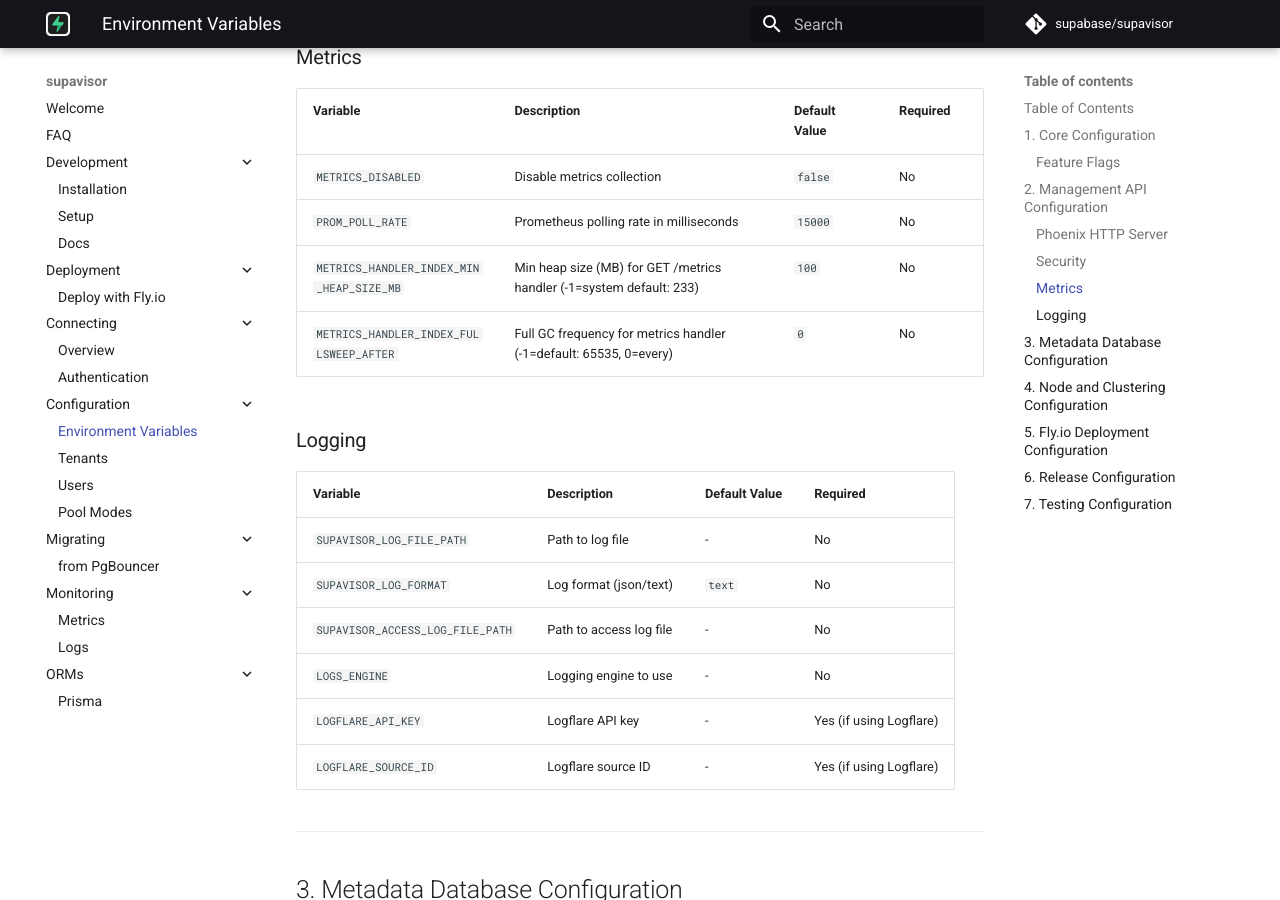
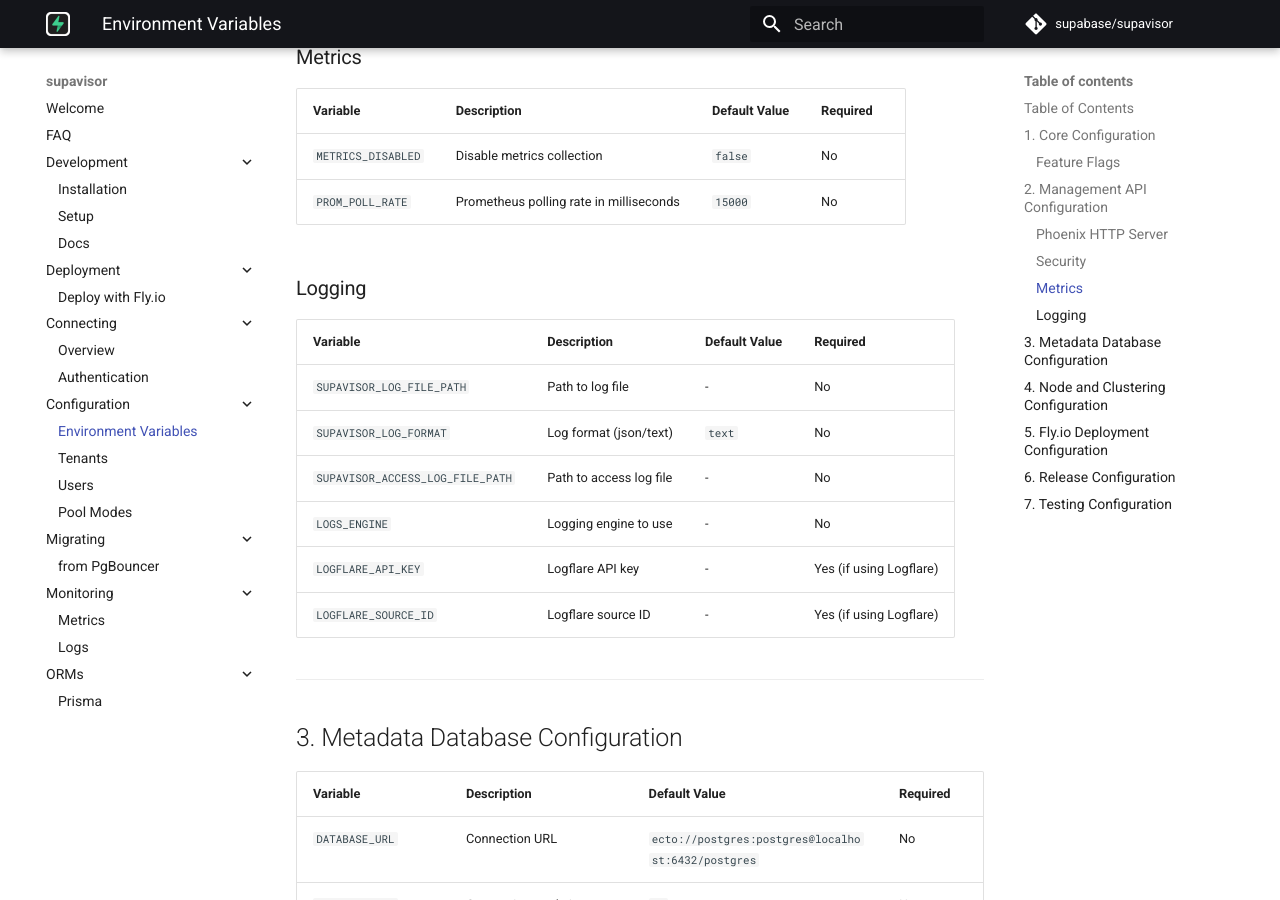
Before and after one commit to supabase/supavisor, an MkDocs documentation site: the page built from docs/configuration/env.md, in a window 1280 px wide and 900 px high, scrolled down 2888 px. Built offline with MkDocs 1.6.1 and Material for MkDocs 9.7.7, drawn with Linux system fonts in a browser that asks for light colours; comment, search, counter and statistics services are not loaded.

Commit message:
Refactor lableling, make the proc tunning toggable

```diff
--- a/docs/configuration/env.md
+++ b/docs/configuration/env.md
@@ -70,12 +70,10 @@
 
 ### Metrics
 
-| Variable                                 | Description                                                          | Default Value | Required |
-| ---------------------------------------- | -------------------------------------------------------------------- | ------------- | -------- |
-| `METRICS_DISABLED`                       | Disable metrics collection                                           | `false`       | No       |
-| `PROM_POLL_RATE`                         | Prometheus polling rate in milliseconds                              | `15000`       | No       |
-| `METRICS_HANDLER_INDEX_MIN_HEAP_SIZE_MB` | Min heap size (MB) for GET /metrics handler (-1=system default: 233) | `100`         | No       |
-| `METRICS_HANDLER_INDEX_FULLSWEEP_AFTER`  | Full GC frequency for metrics handler (-1=default: 65535, 0=every)   | `0`           | No       |
+| Variable           | Description                             | Default Value | Required |
+| ------------------ | --------------------------------------- | ------------- | -------- |
+| `METRICS_DISABLED` | Disable metrics collection              | `false`       | No       |
+| `PROM_POLL_RATE`   | Prometheus polling rate in milliseconds | `15000`       | No       |
 
 ### Logging
 
```
Also changed, not shown: 4 other files.
